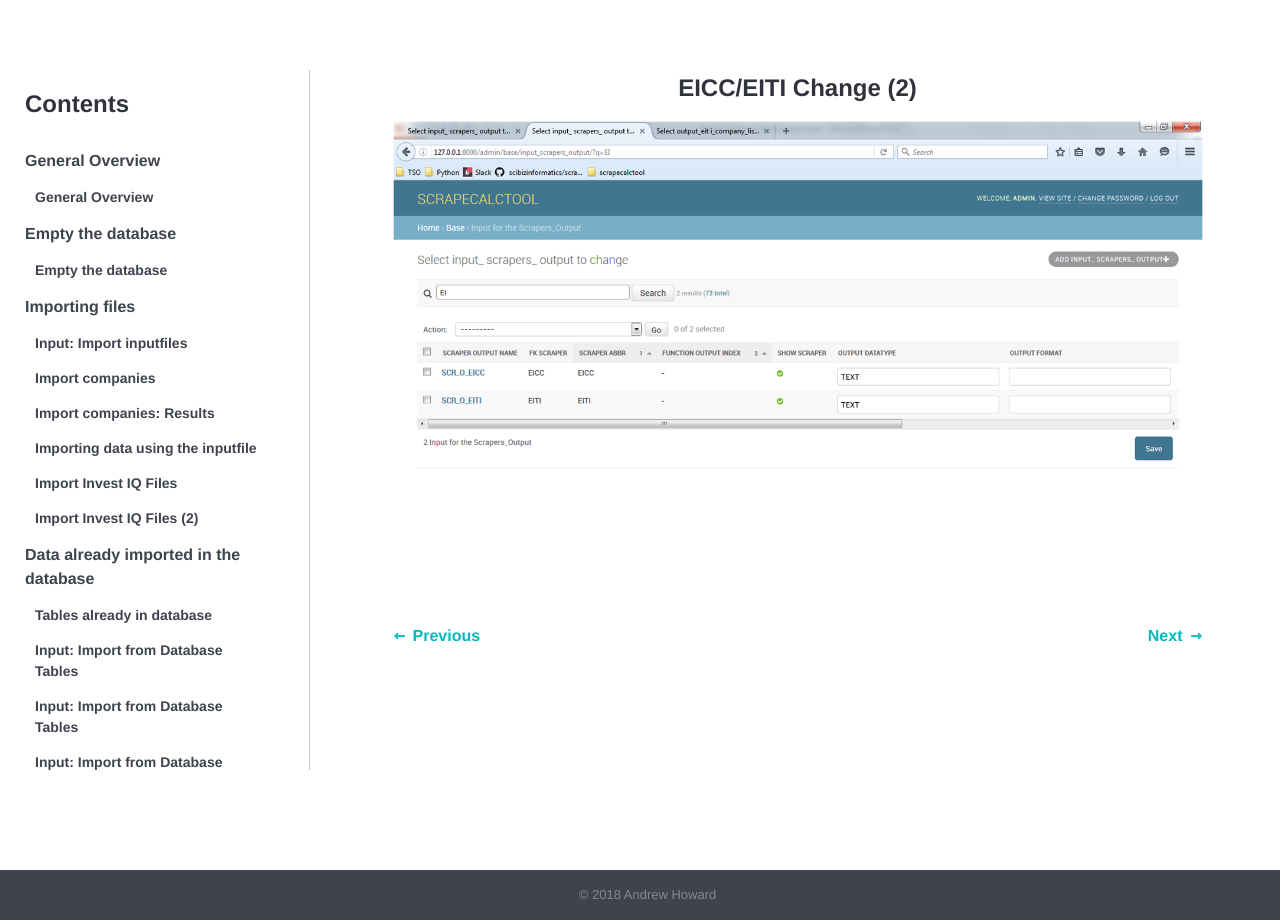
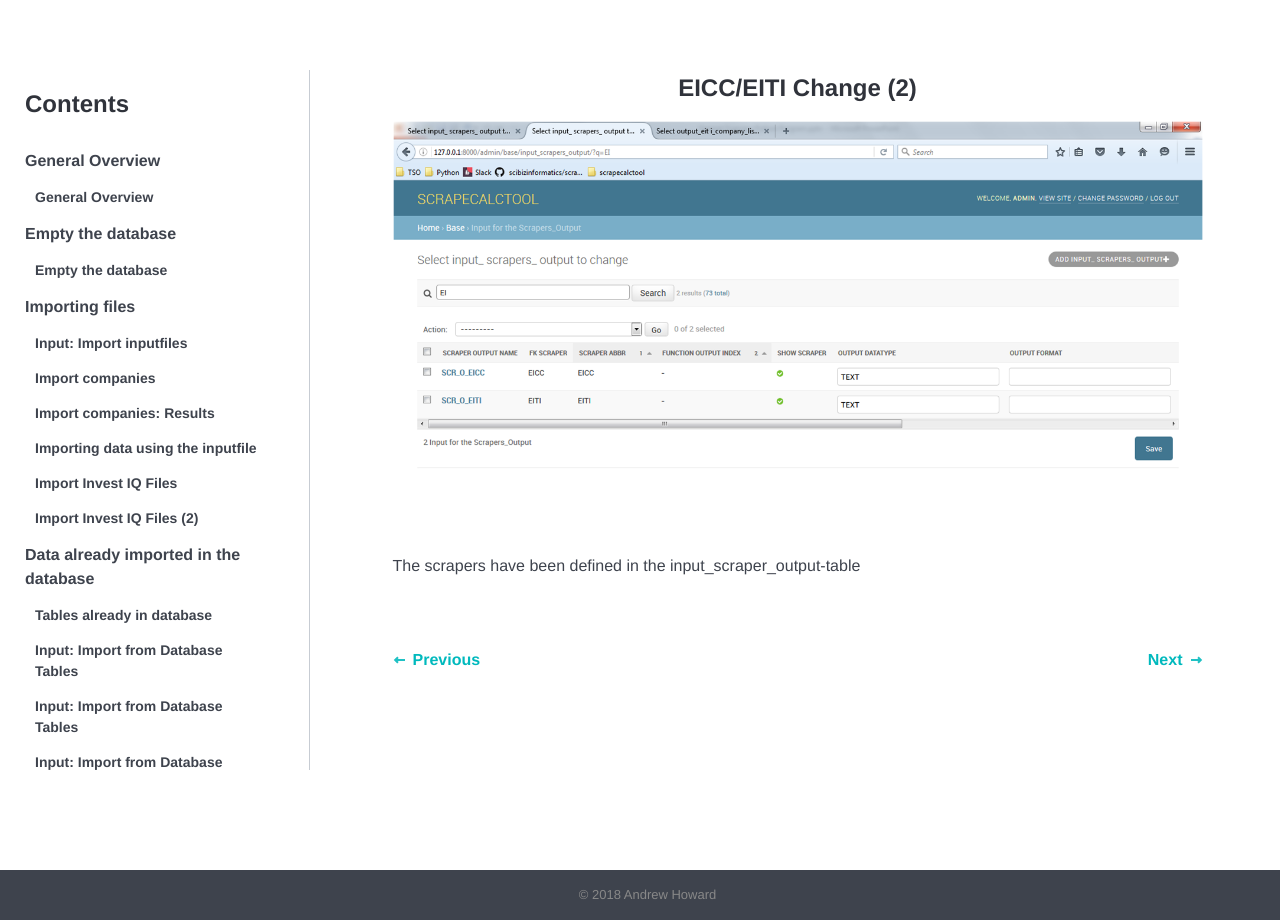
Before and after one commit to tkumpanenko/slides, a Jekyll site: the page built from _tutorials/077.html, in a window 1280 px wide. Built offline with Jekyll 4.4.1, drawn with Linux system fonts in a browser that asks for light colours.

Commit message:
Update from Forestry.io - 077.html

```diff
--- a/_tutorials/077.html
+++ b/_tutorials/077.html
@@ -4,8 +4,8 @@ topic: special-cases
 order: 3
 date: 2018-01-18 19:31:06 +0000
 ---
-
-
 <h4>EICC/EITI Change (2)</h4>
 
 <img src="{{site.url}}{{site.baseurl}}/images/077.png" alt="">
+
+<p>The scrapers have been defined in the input_scraper_output-table</p>
```
